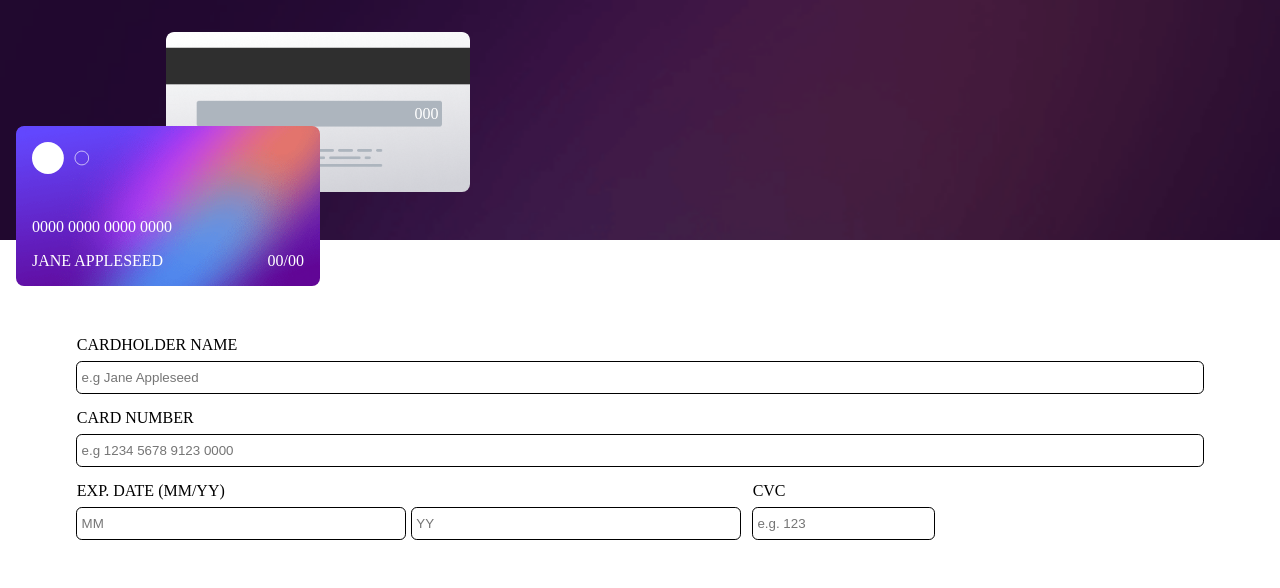
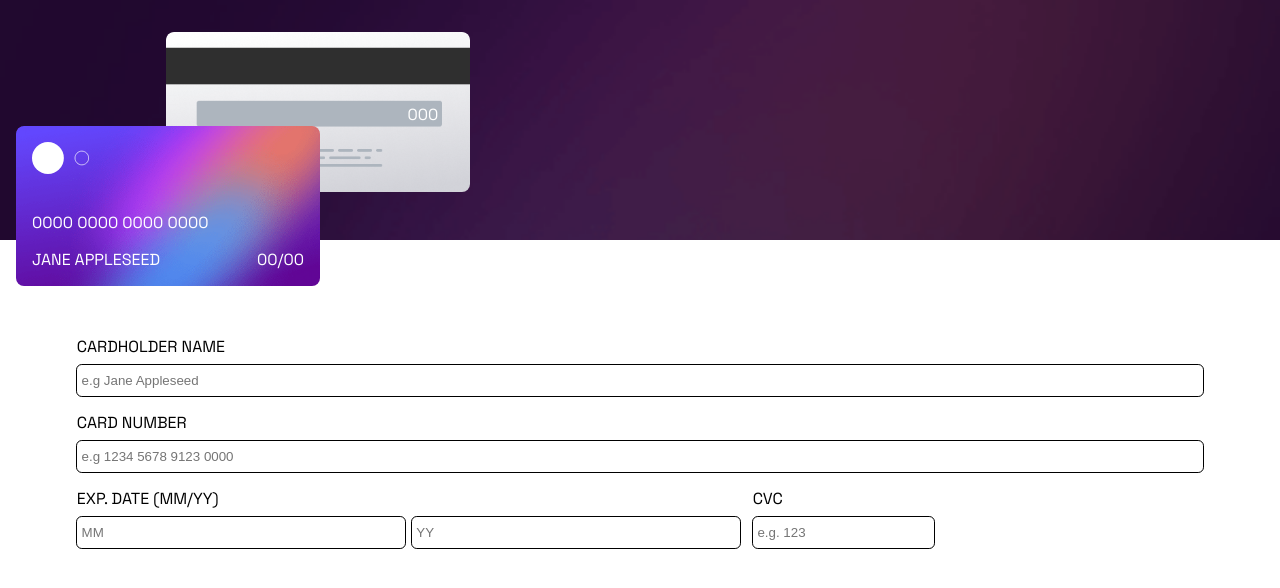
Before and after one commit to Nuuriii/interactive-card, a React (Vite) app: page / in a window 1280 px wide. Shown: the top 588 px of the page. Built offline with nearby package versions, Linux system fonts and the light colour scheme.

Commit message:
feat: use Space Grotesk font to project

```diff
--- a/src/components/Wrapper/wrapper.style.ts
+++ b/src/components/Wrapper/wrapper.style.ts
@@ -1,10 +1,17 @@
 import styled from 'styled-components';
+import SpaceGrotesk from '../../assets/fonts/SpaceGrotesk-VariableFont_wght.ttf';
 
 export const Container = styled.div`
   display: flex;
   justify-content: center;
   align-items: center;
   height: 100vh;
+  font-family: SpaceGrotesk, serif;
+
+  @font-face {
+    font-family: SpaceGrotesk;
+    src: url(${SpaceGrotesk});
+  }
 `;
 
 export const Wrapper = styled.div`
```
